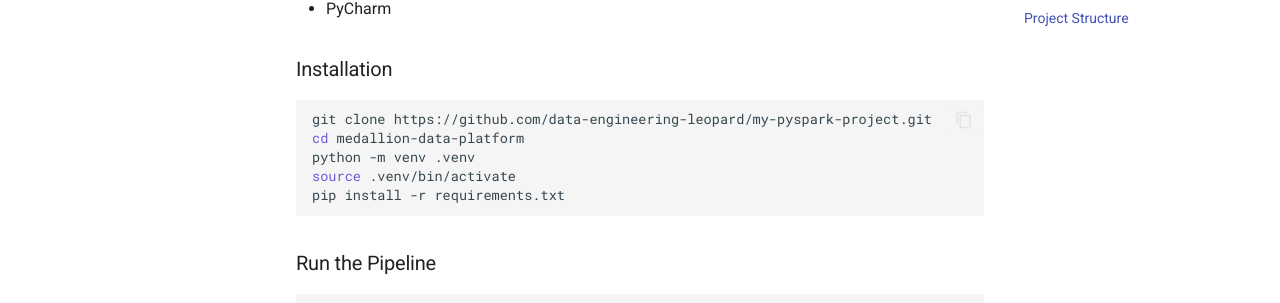
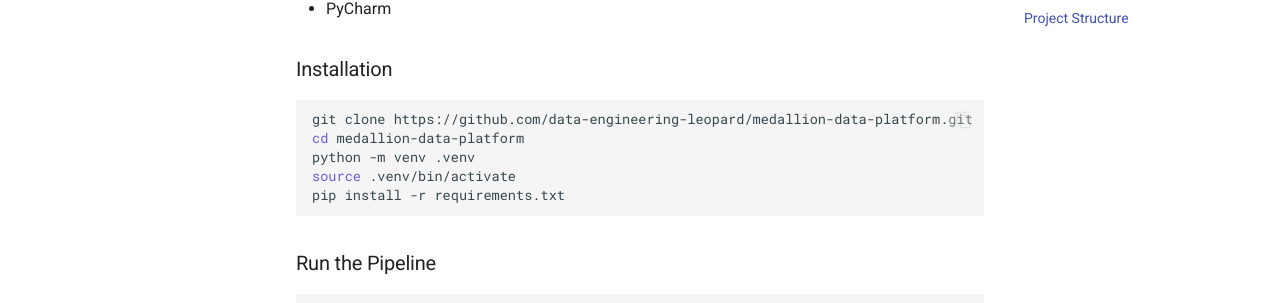
Before and after one commit to data-engineering-leopard/medallion-data-platform, an MkDocs documentation site: the page built from docs/index.md, in a window 1280 px wide and 900 px high, scrolled down 752 px. Shown: the part 305-608 px from the top of the window. Built offline with MkDocs 1.6.1 and Material for MkDocs 9.7.7, drawn with Linux system fonts in a browser that asks for light colours; comment, search, counter and statistics services are not loaded.

Commit message:
update to docs

````diff
--- a/docs/index.md
+++ b/docs/index.md
@@ -29,7 +29,7 @@
 ### Installation
 
 ```bash
-git clone https://github.com/data-engineering-leopard/my-pyspark-project.git
+git clone https://github.com/data-engineering-leopard/medallion-data-platform.git
 cd medallion-data-platform
 python -m venv .venv
 source .venv/bin/activate
--- a/mkdocs.yml
+++ b/mkdocs.yml
@@ -1,4 +1,4 @@
-site_name: My PySpark Project
+site_name: Medallion Data Platform
 site_description: A production grade medallion architecture built with PySpark
 site_author: data-engineering-leopard
 site_url: https://data-engineering-leopard.github.io/medallion-data-platform
````
